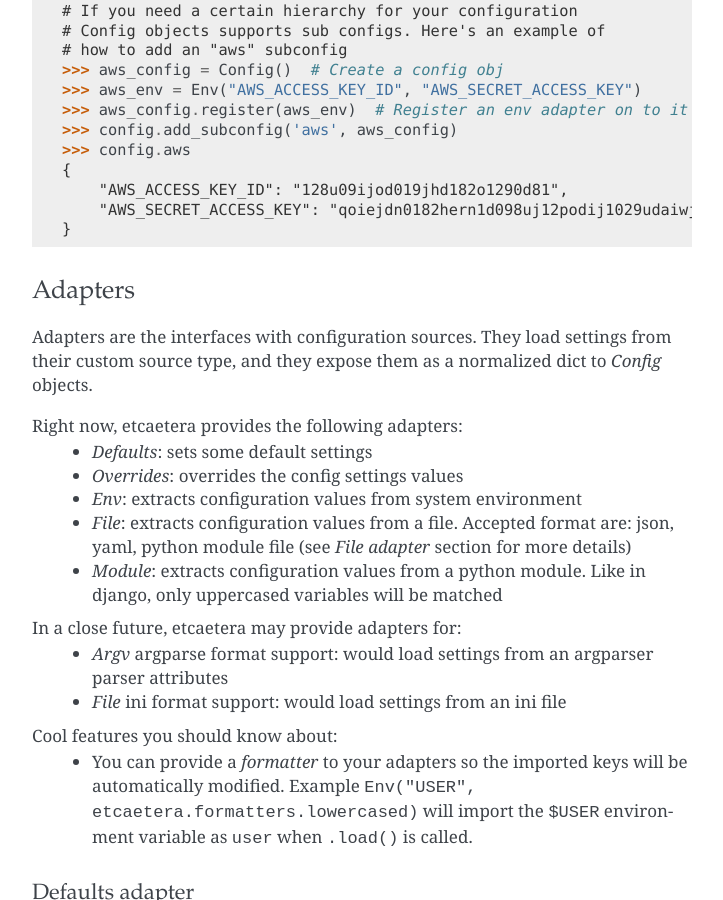
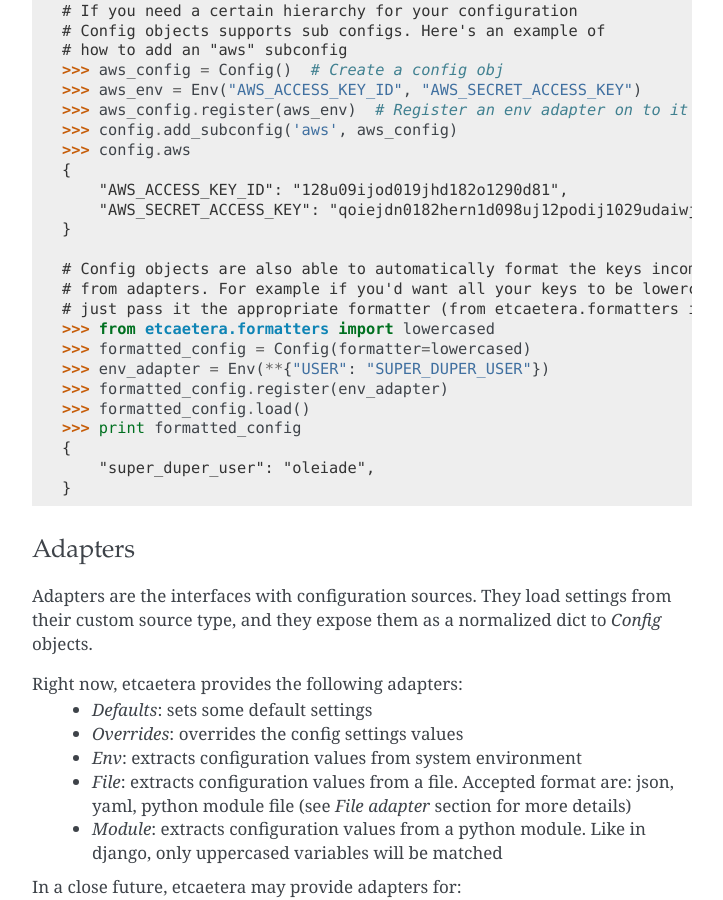
Before and after one commit to oleiade/etcaetera, a Sphinx documentation site: the page built from docs/howto.rst, in a window 1280 px wide and 900 px high, scrolled down 2041 px. Shown: the whole window, without its empty margins (388-1111 px from the left). Built offline with Sphinx 7.4.7, drawn with Linux system fonts in a browser that asks for light colours.

Commit message:
Enhance formatters documentation

```diff
--- a/docs/howto.rst
+++ b/docs/howto.rst
@@ -128,6 +128,18 @@ Please note that **Defaults** adapter will always be loaded first, and **Overrid
         "AWS_SECRET_ACCESS_KEY": "qoiejdn0182hern1d098uj12podij1029udaiwjJBIU09u0oimJHKI"
     }
 
+    # Config objects are also able to automatically format the keys incoming
+    # from adapters. For example if you'd want all your keys to be lowercased
+    # just pass it the appropriate formatter (from etcaetera.formatters import *)
+    >>> from etcaetera.formatters import lowercased
+    >>> formatted_config = Config(formatter=lowercased)
+    >>> env_adapter = Env(**{"USER": "SUPER_DUPER_USER"})
+    >>> formatted_config.register(env_adapter)
+    >>> formatted_config.load()
+    >>> print formatted_config
+    {
+        "super_duper_user": "oleiade",
+    }
 
 .. _adapters:
 
```
Also changed, not shown: README.rst (+12 -0 lines).
